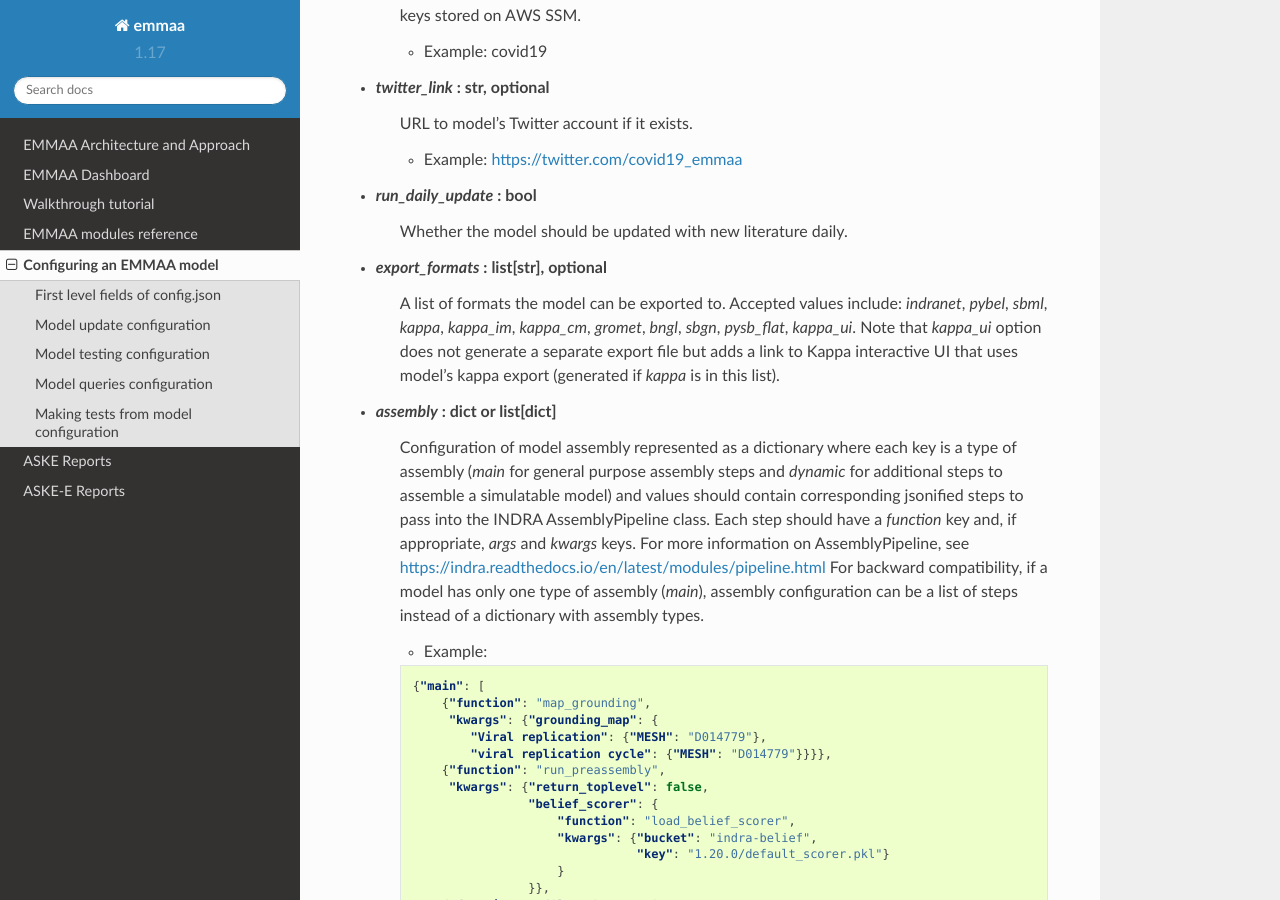
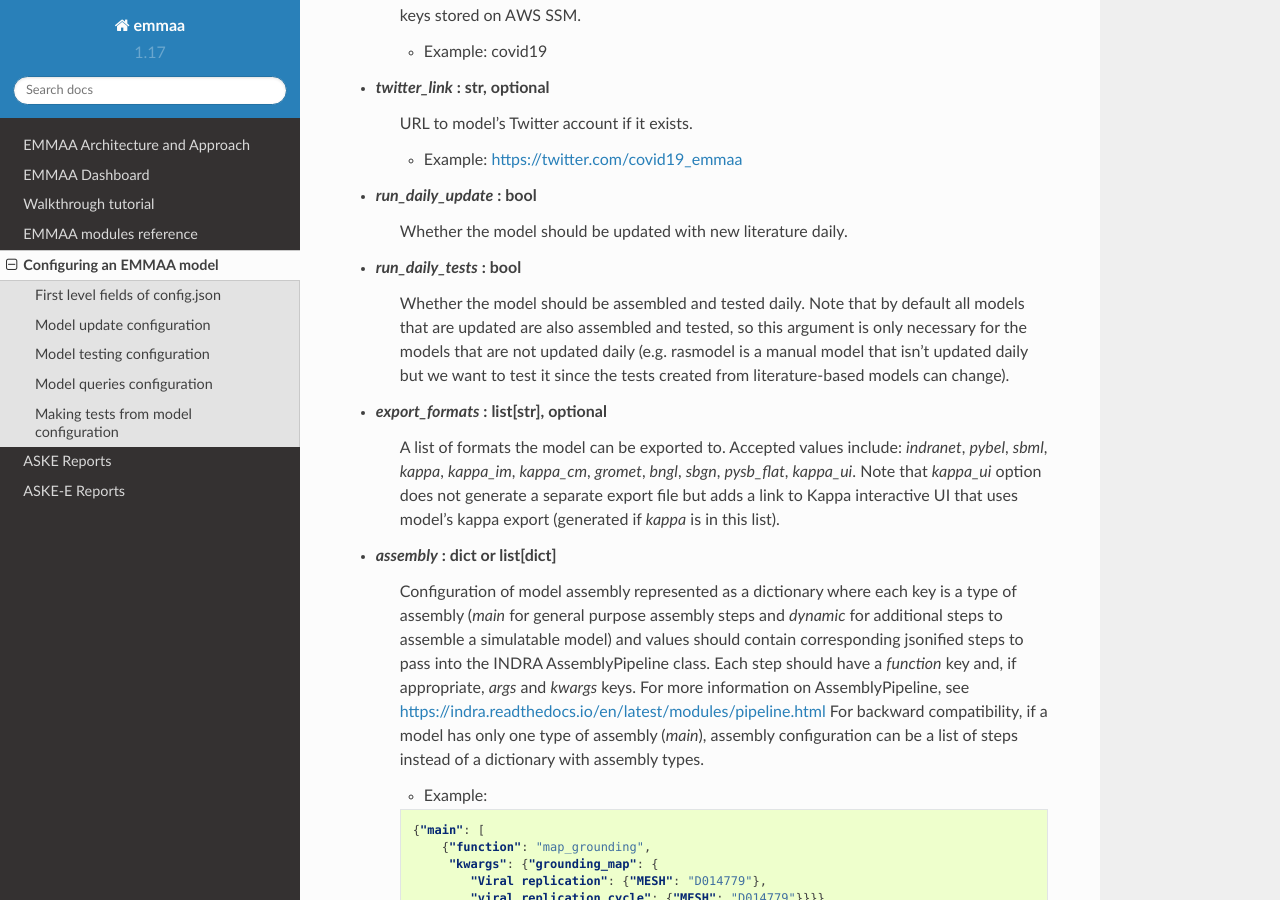
Before and after one commit to gyorilab/emmaa, a Sphinx documentation site: the page built from doc/model_config.rst, in a window 1280 px wide and 900 px high, scrolled down 1331 px. Built offline with Sphinx 7.4.7 and the Read the Docs theme 2.0.0, drawn with Linux system fonts in a browser that asks for light colours.

Commit message:
Add the daily test argument in config docs

```diff
--- a/doc/model_config.rst
+++ b/doc/model_config.rst
@@ -75,6 +75,14 @@ First level fields of config.json
 
 - `run_daily_update` : bool
     Whether the model should be updated with new literature daily.
+
+- `run_daily_tests` : bool
+    Whether the model should be assembled and tested daily. Note that by
+    default all models that are updated are also assembled and tested, so this
+    argument is only necessary for the models that are not updated daily (e.g.
+    rasmodel is a manual model that isn't updated daily but we want to test
+    it since the tests created from literature-based models can
+    change).
 
 - `export_formats` : list[str], optional
     A list of formats the model can be exported to. Accepted values include:
```
